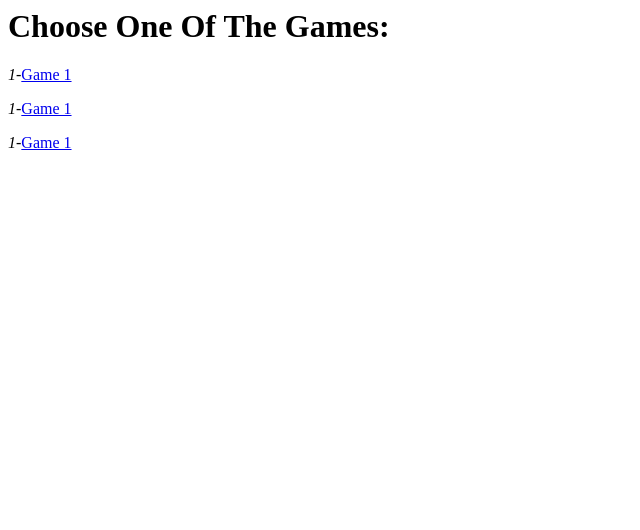
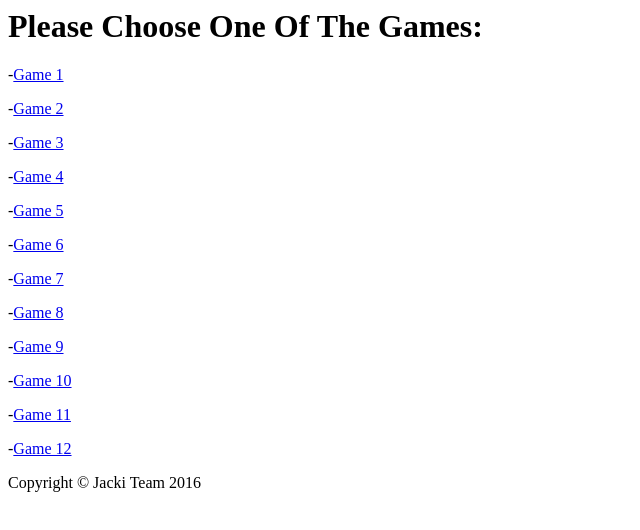
Before and after one commit to alirezaa0060/game, a plain HTML site: page index.html in a window 1280 px wide. Shown: the whole page, without its empty margins (0-640 px from the left). Drawn offline with Linux system fonts and the light colour scheme.

Commit message:
Add Index File

```diff
--- a/index.html
+++ b/index.html
@@ -1,12 +1,26 @@
 <html>
 <head>
 <title>HTML Games Api</title>
-
+<link rel="shortcut icon" href="Game-1/jacki.ico" type="img/x-icon">
 </head>
 <body>
-<h1>Choose One Of The Games:</h1>
-<p><em>1-</em><a href="game-1">Game 1</a></p>
-<p><em>1-</em><a href="game-1">Game 1</a></p>
-<p><em>1-</em><a href="game-1">Game 1</a></p>
+<h1><b>Please Choose One Of The Games:</b></h1>
+<p><em>-</em><a href="game-1">Game 1</a></p>
+<p><em>-</em><a href="game-2">Game 2</a></p>
+<p><em>-</em><a href="game-3">Game 3</a></p>
+<p><em>-</em><a href="game-4">Game 4</a></p>
+<p><em>-</em><a href="game-5">Game 5</a></p>
+<p><em>-</em><a href="game-6">Game 6</a></p>
+<p><em>-</em><a href="game-7">Game 7</a></p>
+<p><em>-</em><a href="game-8">Game 8</a></p>
+<p><em>-</em><a href="game-9">Game 9</a></p>
+<p><em>-</em><a href="game-10">Game 10</a></p>
+<p><em>-</em><a href="game-11">Game 11</a></p>
+<p><em>-</em><a href="game-12">Game 12</a></p>
+<footer>
+<div class="col-md-4">
+<span class="copyright">Copyright &copy; Jacki Team 2016</span>
+</div>
+</footer>
 </body>
 </html>
```
